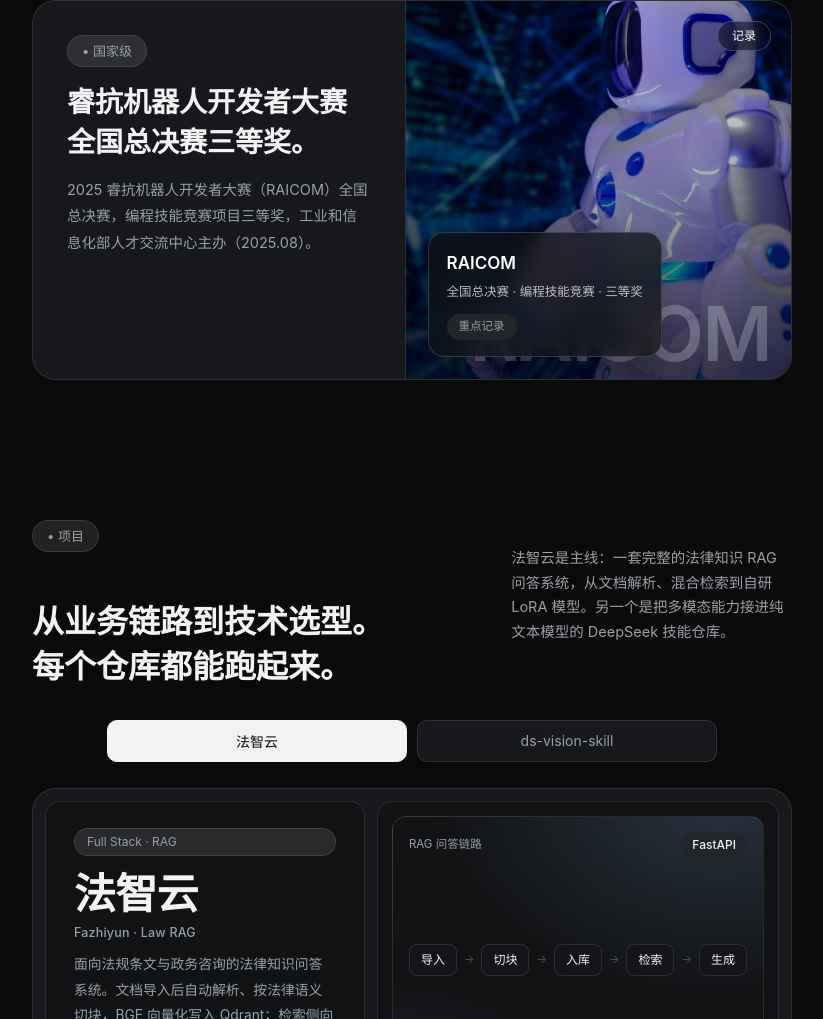
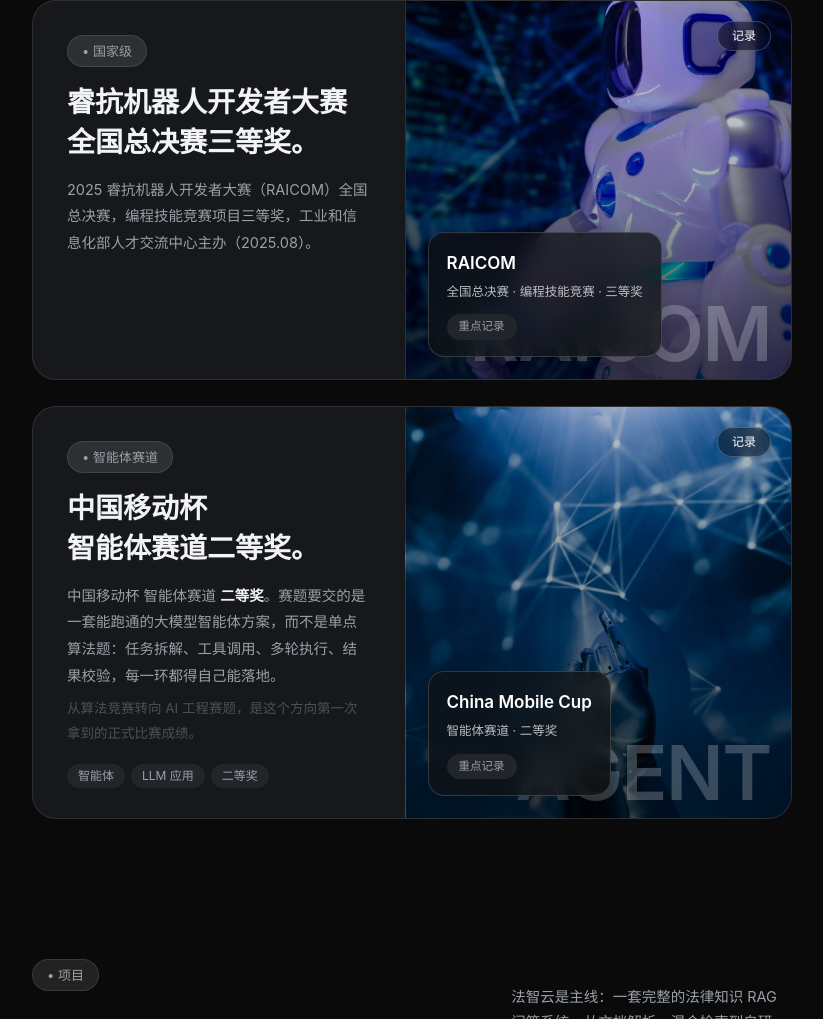
Before and after one commit to Sorwcyra/sorwcyra.github.io, a plain HTML site: page index.html in a window 1280 px wide. Shown: the part 5134-6153 px from the top of the page, without its empty margins (228-1051 px from the left). Drawn offline with Linux system fonts and the light colour scheme.

Commit message:
feat(awards): 新增中国移动杯智能体赛道二等奖卡片

```diff
--- a/index.html
+++ b/index.html
@@ -690,7 +690,7 @@
         <h2 class="proj-title">竞赛记录展示长期训练强度。<br>也展示解题耐心。</h2>
       </div>
       <p class="proj-desc">
-        算法训练、蓝桥杯、CCPC、ICPC、睿抗和牛客 OJ 的训练曲线放在独立区域，方便快速判断基础能力。所有成绩均有证书可查。
+        算法训练、蓝桥杯、CCPC、ICPC、睿抗、中国移动杯智能体赛道和牛客 OJ 的训练曲线放在独立区域，方便快速判断基础能力。所有成绩均有证书可查。
       </p>
     </div>
 
@@ -762,6 +762,25 @@
           <div class="mini">
             <b>RAICOM</b>
             <span>全国总决赛 · 编程技能竞赛 · 三等奖</span>
+            <span class="rec-pill">重点记录</span>
+          </div>
+        </div>
+      </div>
+
+      <div class="scard">
+        <div class="s-left">
+          <div class="sec-pill" style="align-self:flex-start;margin-bottom:0">• 智能体赛道</div>
+          <h3>中国移动杯<br>智能体赛道二等奖。</h3>
+          <p>中国移动杯 智能体赛道 <b style="color:var(--text)">二等奖</b>。赛题要交的是一套能跑通的大模型智能体方案，而不是单点算法题：任务拆解、工具调用、多轮执行、结果校验，每一环都得自己能落地。</p>
+          <p style="color:var(--dim);font-size:13.5px">从算法竞赛转向 AI 工程赛题，是这个方向第一次拿到的正式比赛成绩。</p>
+          <div class="tags"><span class="tag">智能体</span><span class="tag">LLM 应用</span><span class="tag">二等奖</span></div>
+        </div>
+        <div class="s-visual has-img" style="--img:url('assets/contest-agent.jpg')">
+          <div class="rec">记录</div>
+          <div class="ghost">AGENT</div>
+          <div class="mini">
+            <b>China Mobile Cup</b>
+            <span>智能体赛道 · 二等奖</span>
             <span class="rec-pill">重点记录</span>
           </div>
         </div>
```
Also changed, not shown: assets/contest-agent.jpg (added).
